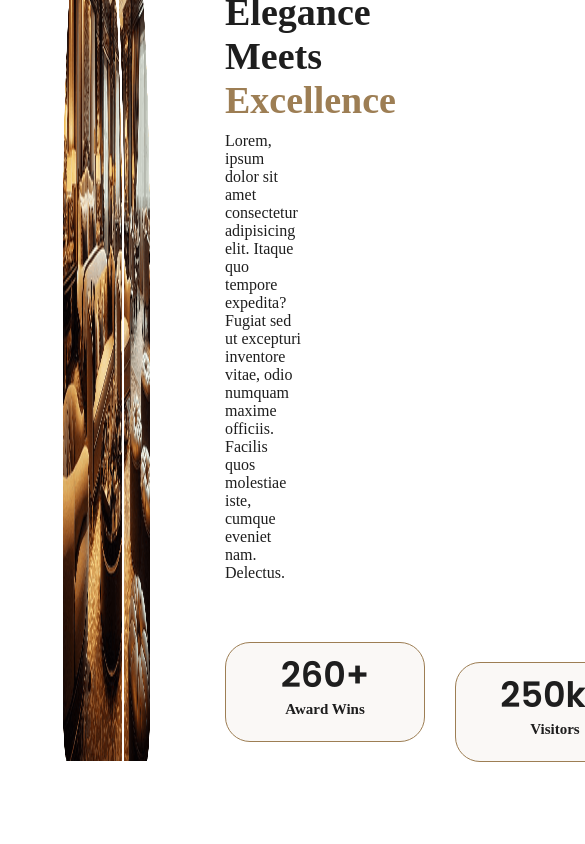
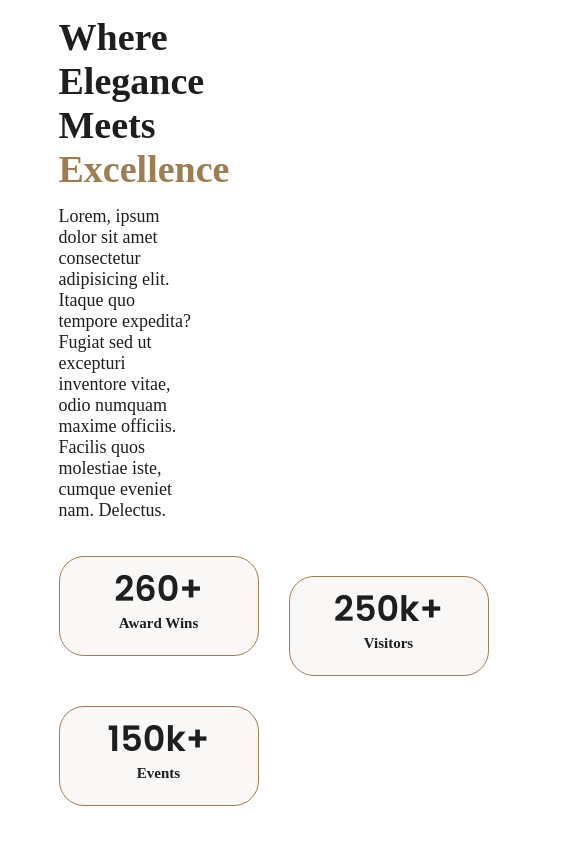
Before and after one commit to khusbubanjade/Hotel-Booking, a React (Vite) app: page / in a window 390 px wide. Shown: the part 1138-1982 px from the top of the page, 585 px wide, since content can reach past the window. Built offline with nearby package versions, Linux system fonts and the light colour scheme; a web font is replaced by a local one.

Commit message:
modified

```diff
--- a/src/components/About/About.module.css
+++ b/src/components/About/About.module.css
@@ -1,5 +1,5 @@
 .about_wrapper{
-    flex-direction: row;
+    flex-direction: row !important;
 }
 
 .about_img{
@@ -19,15 +19,19 @@
     display: flex;
     flex-direction: column;
     padding: 50px 30px;
-    gap: 10px;
+    gap: 15px;
     color: #1e1e1e
+}
+
+.about_content p{
+    font-size: 18px;
 }
 
 .Cards{
     display: grid;
     grid-template-columns: repeat(3, 1fr);
     gap: 30px;
-    margin-top: 50px;
+    margin-top: 20px;
 }
 
 .Cards p{
@@ -54,3 +58,27 @@
     font-size: 15px;
     display: block;
 }
+
+@media screen and (max-width:1400px) {
+    .Cards{
+        grid-template-columns: repeat(2, 1fr);
+    }
+    .about_content{
+        padding: 0;
+    }
+    .about_img img{
+        height: 80%;
+        width: 100%;
+    }
+}
+
+
+@media screen and (max-width:1200px) {
+    .about_wrapper{
+        flex-direction: column !important;
+    }
+    .about_img img{
+        height: 80%;
+        width: 100%;
+    }
+}
--- a/src/components/Nav/Nav.module.css
+++ b/src/components/Nav/Nav.module.css
@@ -105,7 +105,7 @@
         top: 100%;
         left: -100;
         width: 100%;
-        background-color: rgba(255, 255, 255, 0.2);
+        background-color: rgba(0, 0, 0, 1);
         backdrop-filter: blur(8px);
         border-top: 1px solid rgba(255, 255, 255, 0.5);
         border-bottom: 1px solid #fff;
```
